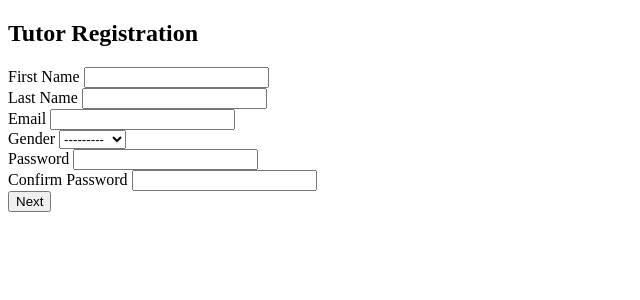
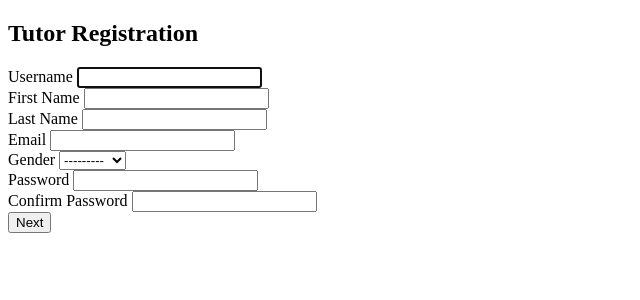
Before and after one commit to TalhaFarooq82/QuranConnect, a Django app: page /users/register/tutor/ in a window 1280 px wide. Shown: the top 300 px of the page, without its empty margins (0-640 px from the left). Run offline with Django 5.2, Linux system fonts and the light colour scheme.

Commit message:
Add username field to signup forms and HTML

```diff
--- a/backend/apps/users/forms.py
+++ b/backend/apps/users/forms.py
@@ -5,7 +5,7 @@ from .models import CustomUser
 class CustomUserCreationForm(UserCreationForm):
     class Meta:
         model = CustomUser
-        fields = ['first_name', 'last_name', 'email', 'password1', 'password2', 'gender']
+        fields = ['username', 'first_name', 'last_name', 'email', 'password1', 'password2', 'gender']
 
     def save(self, commit=True):
         user = super().save(commit=False)
--- a/backend/apps/users/views.py
+++ b/backend/apps/users/views.py
@@ -32,6 +32,10 @@ def student_signup(request):
 def tutor_signup(request):
     if request.method == 'POST':
         form = CustomUserCreationForm(request.POST)
+        # #  ADD THESE TWO LINES HERE
+        # print("FORM VALID:", form.is_valid())
+        # print("FORM ERRORS:", form.errors)
+
         if form.is_valid():
             user = form.save(commit=False)
             user.role = 'tutor'  # force role
--- a/backend/templates/users/student_signup.html
+++ b/backend/templates/users/student_signup.html
@@ -11,6 +11,11 @@
 
     <form method="POST">
         {% csrf_token %}
+
+        <div>
+            <label>Username</label>
+            {{ form.username }}
+        </div>
 
         <div>
             <label>First Name</label>
--- a/backend/templates/users/tutor_signup.html
+++ b/backend/templates/users/tutor_signup.html
@@ -11,6 +11,11 @@
 
     <form method="POST" enctype="multipart/form-data">
         {% csrf_token %}
+
+        <div>
+            <label>Username</label>
+            {{ form.username }}
+        </div>
 
         <div>
             <label>First Name</label>
```
